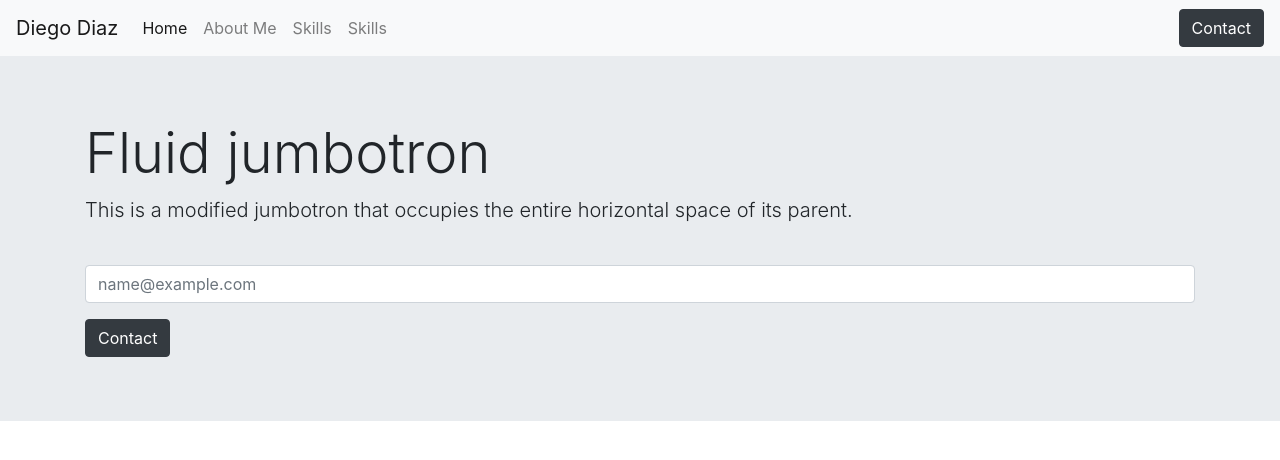
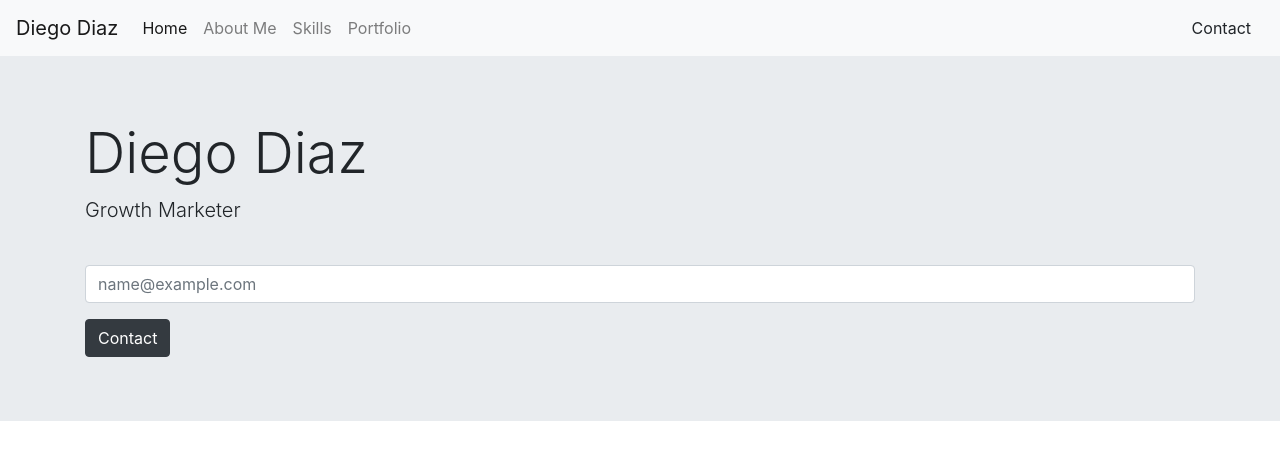
Before and after one commit to the1diegodiaz/the1diegodiaz.github.io, a plain HTML site: page index.html in a window 1280 px wide. Drawn offline with nearby package versions, Linux system fonts and the light colour scheme.

Commit message:
Updatess

```diff
--- a/index.html
+++ b/index.html
@@ -50,19 +50,18 @@
             <a class="nav-link" href="#">Skills</a>
           </li>
           <li class="nav-item">
-            <a class="nav-link" href="#">Skills</a>
+            <a class="nav-link" href="#">Portfolio</a>
           </li>
         </ul>
-        <button type="button" class="btn btn-dark">Contact</button>
+        <button type="button" class="btn btn-light">Contact</button>
       </div>
     </nav>
 
     <div class="jumbotron jumbotron-fluid">
       <div class="container">
-        <h1 class="display-4">Fluid jumbotron</h1>
+        <h1 class="display-4">Diego Diaz</h1>
         <p class="lead">
-          This is a modified jumbotron that occupies the entire horizontal space
-          of its parent.
+          Growth Marketer
         </p>
         <form>
           <div class="form-group">
--- a/styles.css
+++ /dev/null
@@ -1,7 +0,0 @@
-.nav-item {
-  padding: 10px;
-}
-
-.form-group {
-  tab-size: 50px;
-}
```
